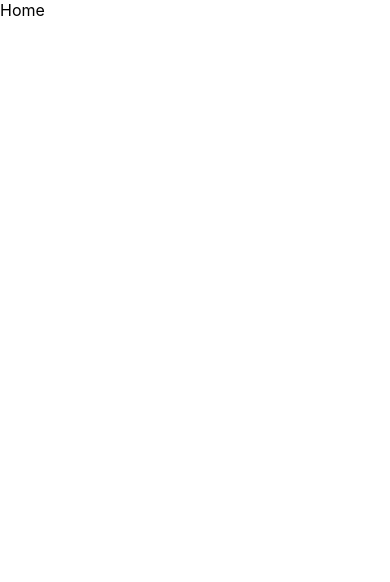
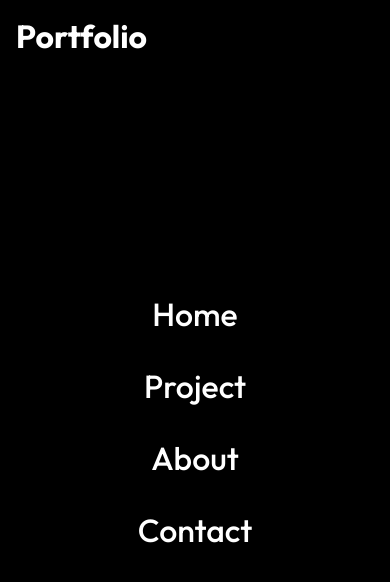
Before and after one commit to pdvanevery/portfolio-website, a React (Create React App) app: page / in a window 390 px wide. Shown: the top 582 px of the page. Built offline with nearby package versions, Linux system fonts and the light colour scheme.

Commit message:
added navbar to homepage and some css styling

```diff
--- /dev/null
+++ b/src/components/Navbar.js
@@ -0,0 +1,29 @@
+import "./NavbarStyles.css"
+import React from 'react'
+import { Link } from "react-router-dom"
+
+const Navbar = () => {
+  return (
+    <div className="header">
+        <Link to="/">
+            <h1>Portfolio</h1>
+        </Link>
+        <ul className="nav-menu">
+            <li>
+                <Link to="/">Home</Link>
+            </li>
+            <li>
+                <Link to="/project">Project</Link>
+            </li>
+            <li>
+                <Link to="/about">About</Link>
+            </li>
+            <li>
+                <Link to="/contact">Contact</Link>
+            </li>
+        </ul>
+    </div>
+  )
+}
+
+export default Navbar
--- /dev/null
+++ b/src/components/NavbarStyles.css
@@ -0,0 +1,42 @@
+.header {
+    display: flex;
+    justify-content: space-between;
+    align-items: center;
+    padding: 1rem;
+}
+
+.nav-menu {
+    display: flex;
+}
+
+.nav-menu li {
+    padding: 0 1rem;
+}
+
+.nav-menu li a{
+    font-size: 1.2rem;
+    font-weight: 500;
+}
+
+@media screen and (max-width: 1040px) {
+    .nav-menu {
+        flex-direction: column;
+        justify-content: center;
+        align-items: center;
+        width: 100%;
+        height: 100vh;
+        background: rgba(0, 0, 0, 0.9);
+        position: absolute;
+        top: 0;
+        left: 0;
+        z-index: -3;
+    }
+
+    .nav-menu li {
+        padding: 1rem 0;
+    }
+
+    .nav-menu li a {
+        font-size: 2rem;
+    }
+}
--- a/src/index.css
+++ b/src/index.css
@@ -1,13 +1,44 @@
-body {
+@import url('https://fonts.googleapis.com/css2?family=Outfit:wght@100;200;300;400;500;600;700;800;900&display=swap');
+
+
+* {
+  box-sizing: border-box;
   margin: 0;
-  font-family: -apple-system, BlinkMacSystemFont, 'Segoe UI', 'Roboto', 'Oxygen',
-    'Ubuntu', 'Cantarell', 'Fira Sans', 'Droid Sans', 'Helvetica Neue',
-    sans-serif;
-  -webkit-font-smoothing: antialiased;
-  -moz-osx-font-smoothing: grayscale;
+  padding: 0;
+  font-family: 'Outfit', sans-serif;
 }
 
-code {
-  font-family: source-code-pro, Menlo, Monaco, Consolas, 'Courier New',
-    monospace;
+body {
+  background:black ;
 }
+
+h1, h3, p, a{
+  color: white;
+  text-decoration: none;
+}
+
+ul {
+  list-style-type: none;
+}
+
+.btn {
+  padding: 12px 32px;
+  font-size: 1rem;
+  text-transform: uppercase;
+  background: rgb(248, 217, 15);
+  color: #222;
+  border: 1px solid #fff;
+  font-weight: 600;
+  cursor: pointer;
+}
+
+.btn-light {
+  background: transparent;
+  color: #fff;
+}
+
+.btn:hover {
+  background: rgba(255, 255, 255, 0.2);
+  color: #fff;
+  transition: 0.3s;
+}
--- a/src/routes/Home.js
+++ b/src/routes/Home.js
@@ -1,8 +1,11 @@
 import React from 'react'
+import Navbar from '../components/Navbar'
 
 const Home = () => {
   return (
-    <div>Home</div>
+    <div>
+      <Navbar />
+    </div>
   )
 }
 
```
